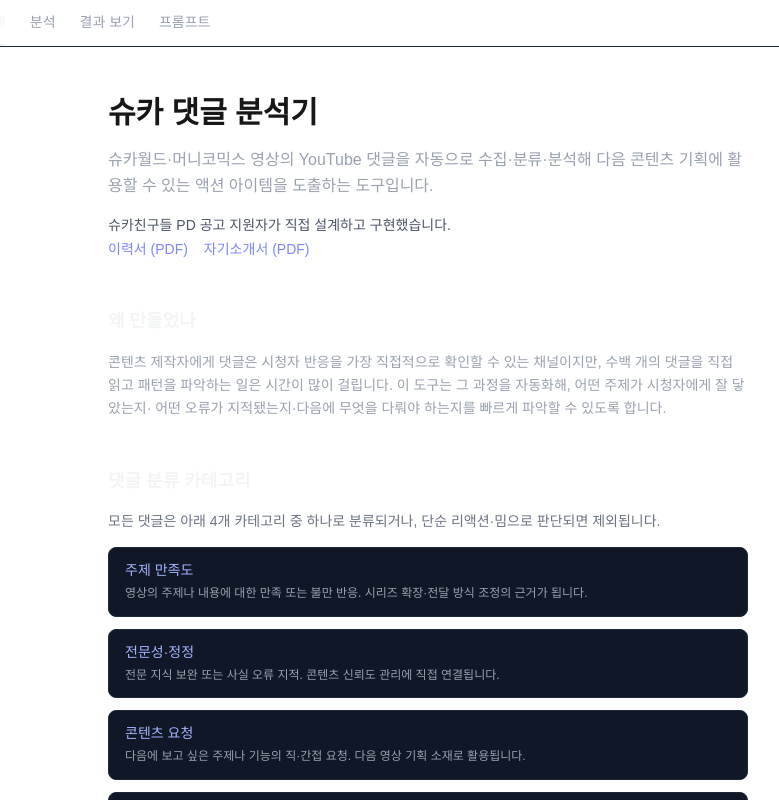
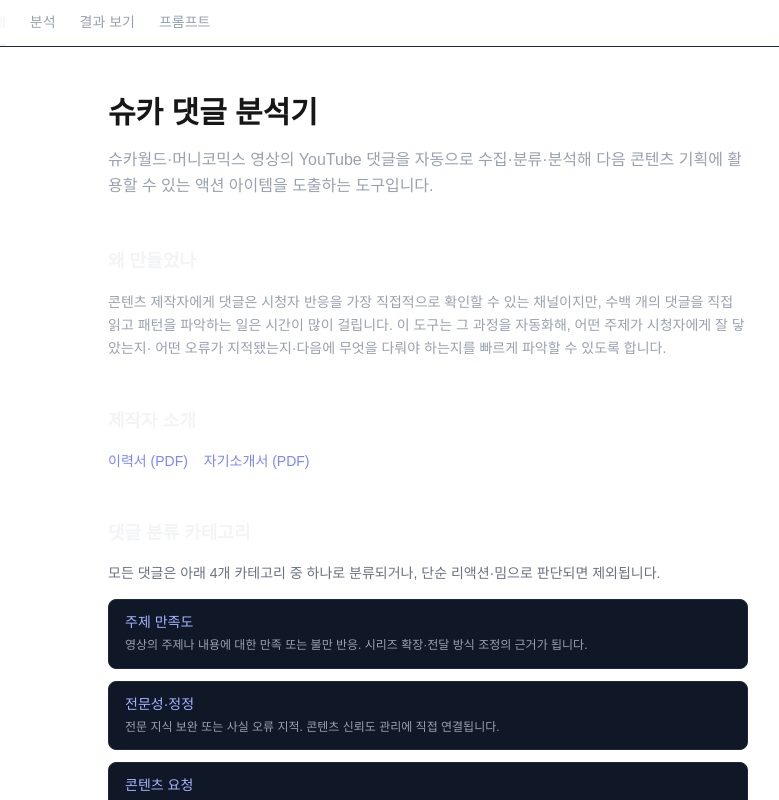
Before and after one commit to greyHairChooseLife/shooka-prototype, a Next.js app: page /about in a window 1280 px wide. Shown: the top 800 px of the page, without its empty margins (212-991 px from the left). Built offline with nearby package versions, Linux system fonts and the light colour scheme.

Commit message:
feat: 제작자 소개 section

```diff
--- a/src/app/about/page.tsx
+++ b/src/app/about/page.tsx
@@ -1,6 +1,14 @@
 import Link from 'next/link';
 
-function Step({ n, title, children }: { n: number; title: string; children: React.ReactNode }) {
+function Step({
+    n,
+    title,
+    children,
+}: {
+    n: number;
+    title: string;
+    children: React.ReactNode;
+}) {
     return (
         <div className="flex gap-4">
             <div className="flex h-7 w-7 shrink-0 items-center justify-center rounded-full bg-indigo-900/60 text-xs font-bold text-indigo-300">
@@ -8,7 +16,9 @@
             </div>
             <div className="space-y-1">
                 <p className="text-sm font-medium text-gray-200">{title}</p>
-                <p className="text-sm leading-relaxed text-gray-400">{children}</p>
+                <p className="text-sm leading-relaxed text-gray-400">
+                    {children}
+                </p>
             </div>
         </div>
     );
@@ -16,16 +26,26 @@
 
 function Tag({ children }: { children: React.ReactNode }) {
     return (
-        <span className="rounded bg-gray-800 px-2 py-0.5 text-xs text-gray-300">{children}</span>
+        <span className="rounded bg-gray-800 px-2 py-0.5 text-xs text-gray-300">
+            {children}
+        </span>
     );
 }
 
-function Collapsible({ title, children }: { title: string; children: React.ReactNode }) {
+function Collapsible({
+    title,
+    children,
+}: {
+    title: string;
+    children: React.ReactNode;
+}) {
     return (
         <details className="group rounded-lg border border-gray-800">
             <summary className="flex cursor-pointer list-none items-center justify-between px-4 py-3 text-sm font-medium text-gray-300 hover:text-gray-100">
                 {title}
-                <span className="text-gray-600 transition-transform group-open:rotate-180">▼</span>
+                <span className="text-gray-600 transition-transform group-open:rotate-180">
+                    ▼
+                </span>
             </summary>
             <div className="border-t border-gray-800 px-4 py-5">{children}</div>
         </details>
@@ -39,13 +59,32 @@
             <div className="space-y-4">
                 <h1 className="text-3xl font-bold">슈카 댓글 분석기</h1>
                 <p className="text-base leading-relaxed text-gray-400">
-                    슈카월드·머니코믹스 영상의 YouTube 댓글을 자동으로 수집·분류·분석해
-                    다음 콘텐츠 기획에 활용할 수 있는 액션 아이템을 도출하는 도구입니다.
+                    슈카월드·머니코믹스 영상의 YouTube 댓글을 자동으로
+                    수집·분류·분석해 다음 콘텐츠 기획에 활용할 수 있는 액션
+                    아이템을 도출하는 도구입니다.
                 </p>
-                <div className="space-y-1">
-                    <p className="text-sm text-gray-600">
-                        슈카친구들 PD 공고 지원자가 직접 설계하고 구현했습니다.
+            </div>
+
+            {/* 왜 만들었나 */}
+            <section className="space-y-4">
+                <h2 className="text-lg font-semibold text-gray-100">
+                    왜 만들었나
+                </h2>
+                <p className="text-sm leading-relaxed text-gray-400">
+                    콘텐츠 제작자에게 댓글은 시청자 반응을 가장 직접적으로
+                    확인할 수 있는 채널이지만, 수백 개의 댓글을 직접 읽고 패턴을
+                    파악하는 일은 시간이 많이 걸립니다. 이 도구는 그 과정을
+                    자동화해, 어떤 주제가 시청자에게 잘 닿았는지· 어떤 오류가
+                    지적됐는지·다음에 무엇을 다뤄야 하는지를 빠르게 파악할 수
+                    있도록 합니다.
                 </p>
+            </section>
+
+            {/* 제작자 소개 */}
+            <section className="space-y-4">
+                <h2 className="text-lg font-semibold text-gray-100">
+                    제작자 소개
+                </h2>
                 <div className="flex gap-4">
                     <a
                         href="/resume.pdf"
@@ -62,25 +101,16 @@
                         자기소개서 (PDF)
                     </a>
                 </div>
-                </div>
-            </div>
-
-            {/* 왜 만들었나 */}
-            <section className="space-y-4">
-                <h2 className="text-lg font-semibold text-gray-100">왜 만들었나</h2>
-                <p className="text-sm leading-relaxed text-gray-400">
-                    콘텐츠 제작자에게 댓글은 시청자 반응을 가장 직접적으로 확인할 수 있는 채널이지만,
-                    수백 개의 댓글을 직접 읽고 패턴을 파악하는 일은 시간이 많이 걸립니다.
-                    이 도구는 그 과정을 자동화해, 어떤 주제가 시청자에게 잘 닿았는지·
-                    어떤 오류가 지적됐는지·다음에 무엇을 다뤄야 하는지를 빠르게 파악할 수 있도록 합니다.
-                </p>
             </section>
 
             {/* 댓글 분류 카테고리 */}
             <section className="space-y-4">
-                <h2 className="text-lg font-semibold text-gray-100">댓글 분류 카테고리</h2>
+                <h2 className="text-lg font-semibold text-gray-100">
+                    댓글 분류 카테고리
+                </h2>
                 <p className="text-sm text-gray-500">
-                    모든 댓글은 아래 4개 카테고리 중 하나로 분류되거나, 단순 리액션·밈으로 판단되면 제외됩니다.
+                    모든 댓글은 아래 4개 카테고리 중 하나로 분류되거나, 단순
+                    리액션·밈으로 판단되면 제외됩니다.
                 </p>
                 <div className="space-y-3">
                     {[
@@ -101,9 +131,16 @@
                             desc: '자신의 상황을 대입하거나 감정을 토로하는 댓글. 썸네일·제목·스토리텔링 방향 설계에 활용됩니다.',
                         },
                     ].map((cat) => (
-                        <div key={cat.name} className="rounded-lg border border-gray-800 bg-gray-900 px-4 py-3">
-                            <p className="mb-1 text-sm font-medium text-indigo-300">{cat.name}</p>
-                            <p className="text-xs leading-relaxed text-gray-400">{cat.desc}</p>
+                        <div
+                            key={cat.name}
+                            className="rounded-lg border border-gray-800 bg-gray-900 px-4 py-3"
+                        >
+                            <p className="mb-1 text-sm font-medium text-indigo-300">
+                                {cat.name}
+                            </p>
+                            <p className="text-xs leading-relaxed text-gray-400">
+                                {cat.desc}
+                            </p>
                         </div>
                     ))}
                 </div>
@@ -124,35 +161,44 @@
                 <Collapsible title="분석 파이프라인">
                     <div className="space-y-5">
                         <p className="text-sm text-gray-500">
-                            YouTube URL 하나를 입력하면 아래 6단계가 순서대로 실행됩니다.
-                            각 단계는 SSE(Server-Sent Events)로 실시간 진행 상황이 화면에 표시됩니다.
+                            YouTube URL 하나를 입력하면 아래 6단계가 순서대로
+                            실행됩니다. 각 단계는 SSE(Server-Sent Events)로
+                            실시간 진행 상황이 화면에 표시됩니다.
                         </p>
                         <div className="space-y-5">
                             <Step n={1} title="댓글 수집">
-                                YouTube Data API v3로 최대 400개 댓글을 가져옵니다.
-                                좋아요 수 기준 상위 50개를 우선 확보하고, 나머지는 무작위 샘플링합니다.
-                                영상 자막(transcript)도 함께 수집합니다.
+                                YouTube Data API v3로 최대 400개 댓글을
+                                가져옵니다. 좋아요 수 기준 상위 50개를 우선
+                                확보하고, 나머지는 무작위 샘플링합니다. 영상
+                                자막(transcript)도 함께 수집합니다.
                             </Step>
                             <Step n={2} title="댓글 정제">
-                                5자 미만 단문, 이모지만으로 구성된 댓글 등 노이즈를 제거합니다.
-                                YouTube API가 반환하는 HTML 엔티티(&#39;, &lt;br&gt; 등)도 이 단계에서 디코딩합니다.
+                                5자 미만 단문, 이모지만으로 구성된 댓글 등
+                                노이즈를 제거합니다. YouTube API가 반환하는 HTML
+                                엔티티(&#39;, &lt;br&gt; 등)도 이 단계에서
+                                디코딩합니다.
                             </Step>
                             <Step n={3} title="영상 요약">
-                                자막이 있으면 자막 기반으로, 없으면 영상 설명으로 LLM이 영상 내용을 요약합니다.
-                                이 요약은 이후 댓글 분류의 맥락 정보로 사용됩니다.
+                                자막이 있으면 자막 기반으로, 없으면 영상
+                                설명으로 LLM이 영상 내용을 요약합니다. 이 요약은
+                                이후 댓글 분류의 맥락 정보로 사용됩니다.
                             </Step>
                             <Step n={4} title="댓글 분류">
-                                LLM이 정제된 댓글 각각을 4개 카테고리 중 하나로 분류합니다.
-                                분류 결과는 숫자 인덱스로 응답받아 임의 레이블 생성을 방지합니다.
+                                LLM이 정제된 댓글 각각을 4개 카테고리 중 하나로
+                                분류합니다. 분류 결과는 숫자 인덱스로 응답받아
+                                임의 레이블 생성을 방지합니다.
                             </Step>
                             <Step n={5} title="집계">
-                                카테고리별로 좋아요 수 기반 가중 점수를 합산합니다.
-                                공감을 많이 받은 댓글이 시청자 반응을 더 대표한다는 전제 하에,
-                                단순 댓글 수 대신 가중 점수로 비중을 산정합니다.
+                                카테고리별로 좋아요 수 기반 가중 점수를
+                                합산합니다. 공감을 많이 받은 댓글이 시청자
+                                반응을 더 대표한다는 전제 하에, 단순 댓글 수
+                                대신 가중 점수로 비중을 산정합니다.
                             </Step>
                             <Step n={6} title="액션 아이템 생성">
-                                전체 댓글 분포와 카테고리별 비중을 종합해 LLM이 최대 2개의 액션 아이템을 도출합니다.
-                                신호가 강한 카테고리를 우선하며, 근거 댓글 인덱스를 함께 반환해 출처를 추적할 수 있습니다.
+                                전체 댓글 분포와 카테고리별 비중을 종합해 LLM이
+                                최대 2개의 액션 아이템을 도출합니다. 신호가 강한
+                                카테고리를 우선하며, 근거 댓글 인덱스를 함께
+                                반환해 출처를 추적할 수 있습니다.
                             </Step>
                         </div>
                     </div>
@@ -163,29 +209,51 @@
                         {[
                             {
                                 label: '프레임워크',
-                                tags: ['Next.js 15 (App Router)', 'TypeScript', 'Tailwind CSS'],
+                                tags: [
+                                    'Next.js 15 (App Router)',
+                                    'TypeScript',
+                                    'Tailwind CSS',
+                                ],
                             },
                             {
                                 label: '데이터',
-                                tags: ['YouTube Data API v3', 'youtube-transcript', 'SQLite (better-sqlite3)'],
+                                tags: [
+                                    'YouTube Data API v3',
+                                    'youtube-transcript',
+                                    'SQLite (better-sqlite3)',
+                                ],
                             },
                             {
                                 label: 'LLM',
-                                tags: ['Claude (Anthropic)', 'GPT-4o (OpenAI)', 'Gemini (Google)'],
+                                tags: [
+                                    'Claude (Anthropic)',
+                                    'GPT-4o (OpenAI)',
+                                    'Gemini (Google)',
+                                ],
                             },
                             {
                                 label: '스트리밍',
-                                tags: ['Server-Sent Events (SSE)', 'ReadableStream'],
+                                tags: [
+                                    'Server-Sent Events (SSE)',
+                                    'ReadableStream',
+                                ],
                             },
                             {
                                 label: '시각화',
                                 tags: ['Recharts'],
                             },
                         ].map((row) => (
-                            <div key={row.label} className="flex items-start gap-3">
-                                <span className="w-24 shrink-0 text-xs text-gray-600">{row.label}</span>
+                            <div
+                                key={row.label}
+                                className="flex items-start gap-3"
+                            >
+                                <span className="w-24 shrink-0 text-xs text-gray-600">
+                                    {row.label}
+                                </span>
                                 <div className="flex flex-wrap gap-1.5">
-                                    {row.tags.map((t) => <Tag key={t}>{t}</Tag>)}
+                                    {row.tags.map((t) => (
+                                        <Tag key={t}>{t}</Tag>
+                                    ))}
                                 </div>
                             </div>
                         ))}
```
Lines whose indentation alone changed are shown as unchanged.
